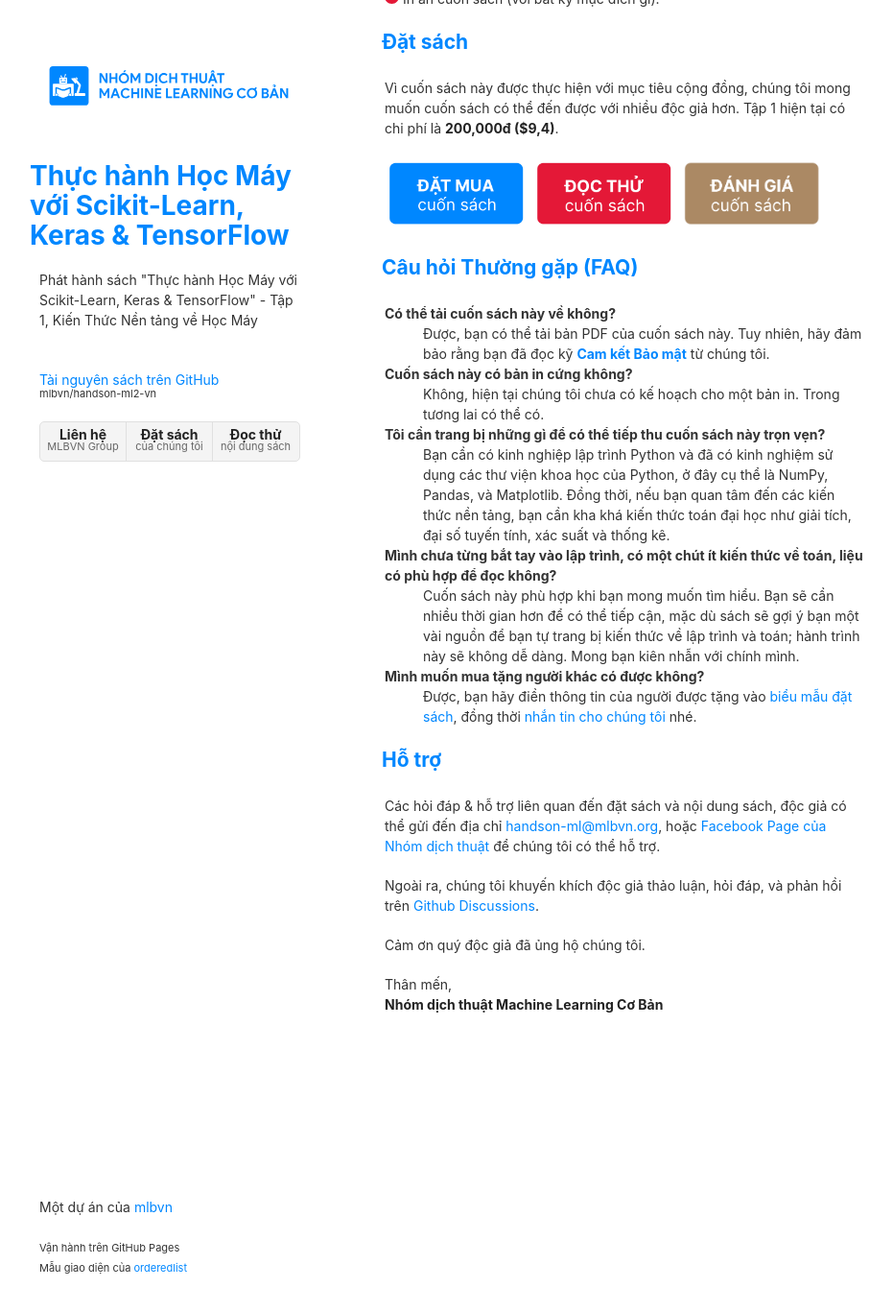
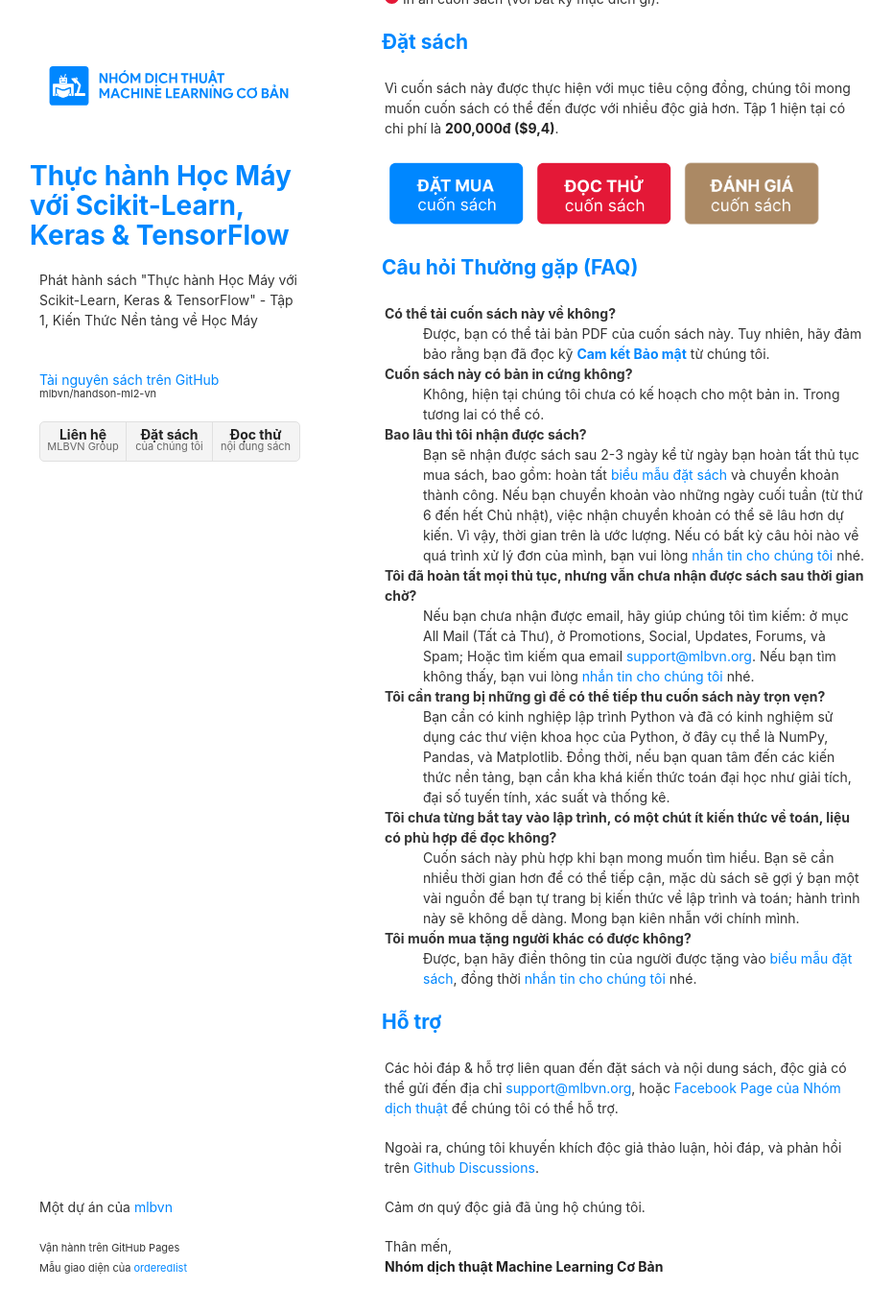
Before and after one commit to mlbvn/hml-book, a Jekyll site: the page built from index.md, in a window 1280 px wide and 1400 px high, scrolled down 1880 px. Shown: the top 1367 px of the window at 96% size, without its empty margins (169-1100 px from the left). Built offline with Jekyll 4.4.1, drawn with Linux system fonts in a browser that asks for light colours; our own code applies the rules of GitHub Pages for plain Markdown files; some of the changed text lies outside the part shown.

Commit message:
minor update

```diff
--- a/index.md
+++ b/index.md
@@ -66,7 +66,8 @@ chúng tôi cung cấp.<br/>
 Vì cuốn sách này được thực hiện với mục tiêu cộng đồng, chúng tôi mong muốn cuốn sách
 có thể đến được với nhiều độc giả hơn. Tập 1 hiện tại có chi phí là **200,000đ ($9,4)**.
 
-<a href="./form.html"><img src="./assets/img/order-b.png" width="30%"/></a>
+<a href="https://forms.gle/eSofB1Aj4FtYqCq99">
+<img src="./assets/img/order-b.png" width="30%"/></a>
 <a href="https://drive.google.com/file/d/1y-jjYf_KNPS2DNqjqUmcZjhwUTmEqBKQ/view?usp=sharing">
 <img src="./assets/img/sample-b.png" width="30%"/></a>
 <a href="https://www.goodreads.com/book/show/58798645">
@@ -80,23 +81,33 @@ có thể đến được với nhiều độc giả hơn. Tập 1 hiện tại
 <b><a href="#cam-ket-bao-mat">Cam kết Bảo mật</a></b> từ chúng tôi.</dd>
 <dt>Cuốn sách này có bản in cứng không?</dt>
 <dd>Không, hiện tại chúng tôi chưa có kế hoạch cho một bản in. Trong tương lai có thể có.</dd>
+<dt>Bao lâu thì tôi nhận được sách?</dt>
+<dd>Bạn sẽ nhận được sách sau 2-3 ngày kể từ ngày bạn hoàn tất thủ tục mua sách, bao gồm: hoàn tất
+<a href="https://forms.gle/eSofB1Aj4FtYqCq99">biểu mẫu đặt sách</a> và chuyển khoản thành công.
+Nếu bạn chuyển khoản vào những ngày cuối tuần (từ thứ 6 đến hết Chủ nhật), việc nhận chuyển khoản có thể
+sẽ lâu hơn dự kiến. Vì vậy, thời gian trên là ước lượng. Nếu có bất kỳ câu hỏi nào về quá trình xử lý
+đơn của mình, bạn vui lòng <a href="https://fb.com/mlbvn.org/">nhắn tin cho chúng tôi</a> nhé.</dd>
+<dt>Tôi đã hoàn tất mọi thủ tục, nhưng vẫn chưa nhận được sách sau thời gian chờ?</dt>
+<dd>Nếu bạn chưa nhận được email, hãy giúp chúng tôi tìm kiếm: ở mục All Mail (Tất cả Thư), ở Promotions,
+Social, Updates, Forums, và Spam; Hoặc tìm kiếm qua email <a href="mailto:support@mlbvn.org">support@mlbvn.org</a>.
+Nếu bạn tìm không thấy, bạn vui lòng <a href="https://fb.com/mlbvn.org/">nhắn tin cho chúng tôi</a> nhé.</dd>
 <dt>Tôi cần trang bị những gì để có thể tiếp thu cuốn sách này trọn vẹn?</dt>
 <dd>Bạn cần có kinh nghiệp lập trình Python và đã có kinh nghiệm sử dụng các thư viện khoa học của Python,
 ở đây cụ thể là NumPy, Pandas, và Matplotlib. Đồng thời, nếu bạn  quan tâm đến các kiến thức nền tảng,
 bạn cần kha khá kiến thức toán đại học như giải tích, đại số tuyến tính, xác suất và thống kê.</dd>
-<dt>Mình chưa từng bắt tay vào lập trình, có một chút ít kiến thức về toán, liệu có phù hợp để đọc không?</dt>
+<dt>Tôi chưa từng bắt tay vào lập trình, có một chút ít kiến thức về toán, liệu có phù hợp để đọc không?</dt>
 <dd>Cuốn sách này phù hợp khi bạn mong muốn tìm hiểu. Bạn sẽ cần nhiều thời gian hơn để có thể tiếp cận,
 mặc dù sách sẽ gợi ý bạn một vài nguồn để bạn tự trang bị kiến thức về lập trình và toán;
 hành trình này sẽ không dễ dàng. Mong bạn kiên nhẫn với chính mình.</dd>
-<dt>Mình muốn mua tặng người khác có được không?</dt>
-<dd>Được, bạn hãy điền thông tin của người được tặng vào <a href="./form.html">biểu mẫu đặt sách</a>,
-đồng thời <a href="https://fb.com/mlbvn.org/">nhắn tin cho chúng tôi</a> nhé.</dd>
+<dt>Tôi muốn mua tặng người khác có được không?</dt>
+<dd>Được, bạn hãy điền thông tin của người được tặng vào <a href="https://forms.gle/eSofB1Aj4FtYqCq99">biểu mẫu
+đặt sách</a>, đồng thời <a href="https://fb.com/mlbvn.org/">nhắn tin cho chúng tôi</a> nhé.</dd>
 </dl>
 
 ## Hỗ trợ
 
 Các hỏi đáp & hỗ trợ liên quan đến đặt sách và nội dung sách, độc giả có thể gửi đến
-địa chỉ [handson-ml@mlbvn.org](mailto:handson-ml@mlbvn.org),
+địa chỉ <a href="mailto:support@mlbvn.org?subject=HML - Thắc mắc từ độc giả">support@mlbvn.org</a>,
 hoặc [Facebook Page của Nhóm dịch thuật](https://fb.com/mlbvn.org/) để chúng tôi có thể hỗ trợ.
 
 Ngoài ra, chúng tôi khuyến khích độc giả thảo luận, hỏi đáp,
```
Also changed, not shown: other parts of index.md (+1 -1 lines), form.md (deleted, +0 -10 lines).
